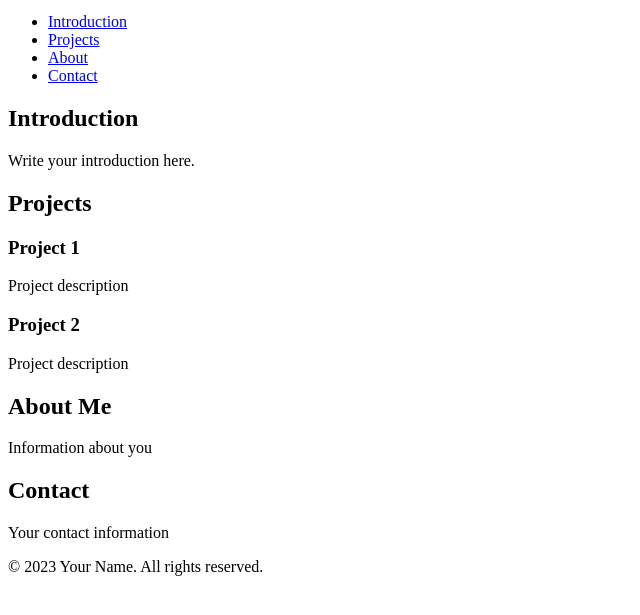
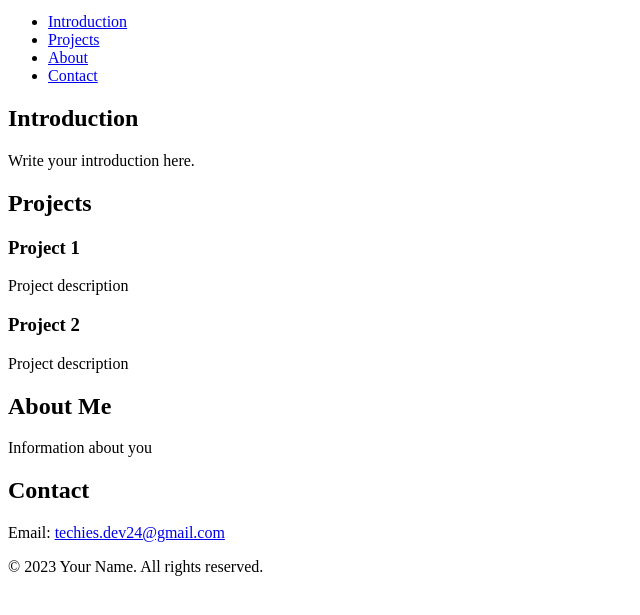
Before and after one commit to Olivier0324/My_First_Portfolio, a plain HTML site: page html_basic/index.html in a window 1280 px wide. Shown: the part 101-716 px from the top of the page, without its empty margins (0-640 px from the left). Drawn offline with Linux system fonts and the light colour scheme.

Commit message:
feat: Modified index.html

```diff
--- a/html_basic/index.html
+++ b/html_basic/index.html
@@ -47,7 +47,7 @@
 
         <section id="contact">
             <h2>Contact</h2>
-            <p>Your contact information</p>
+            <p>Email: <a href="mailto:techies.dev24@gmail.com">techies.dev24@gmail.com</a></p>
         </section>
     </main>
 
```
